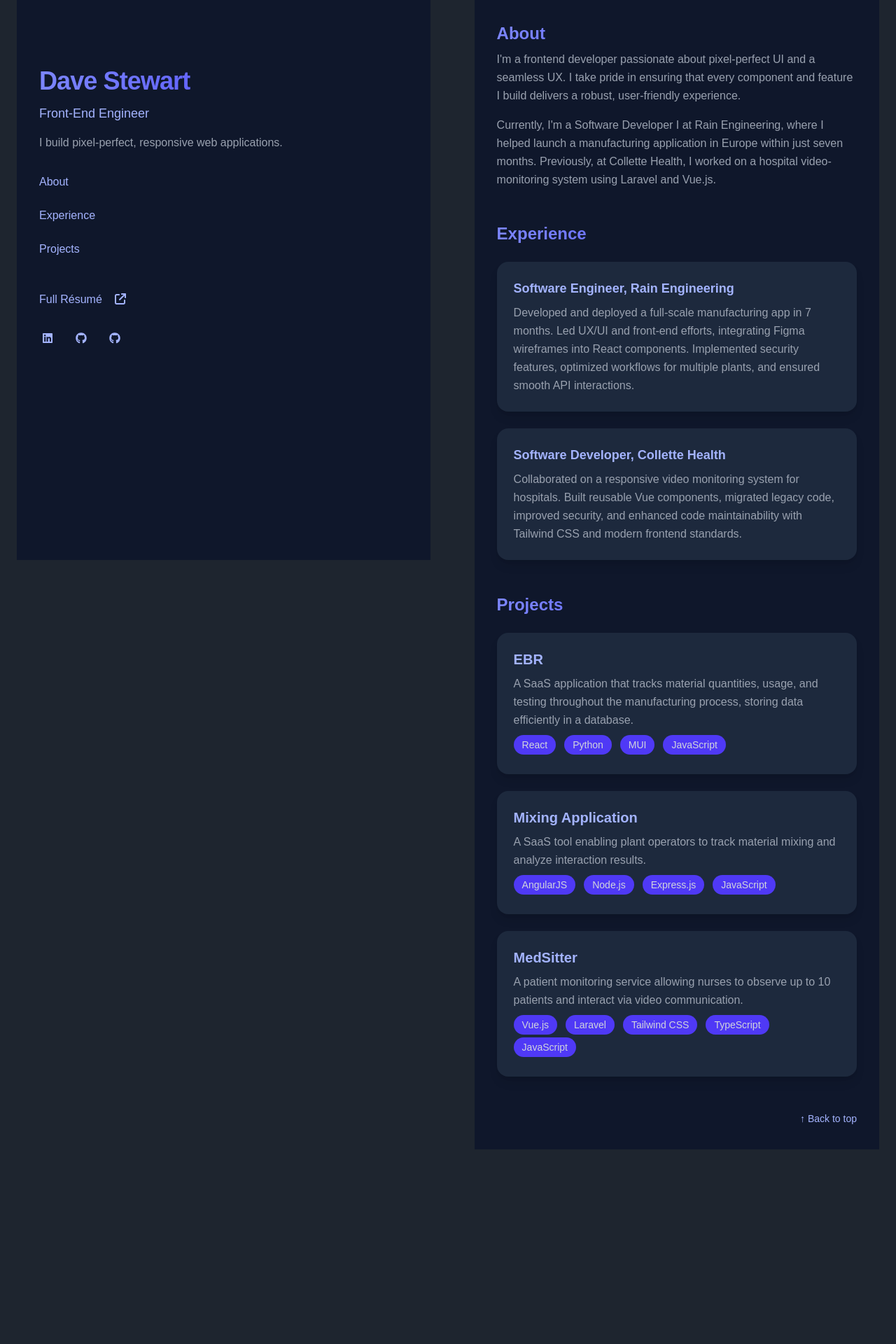
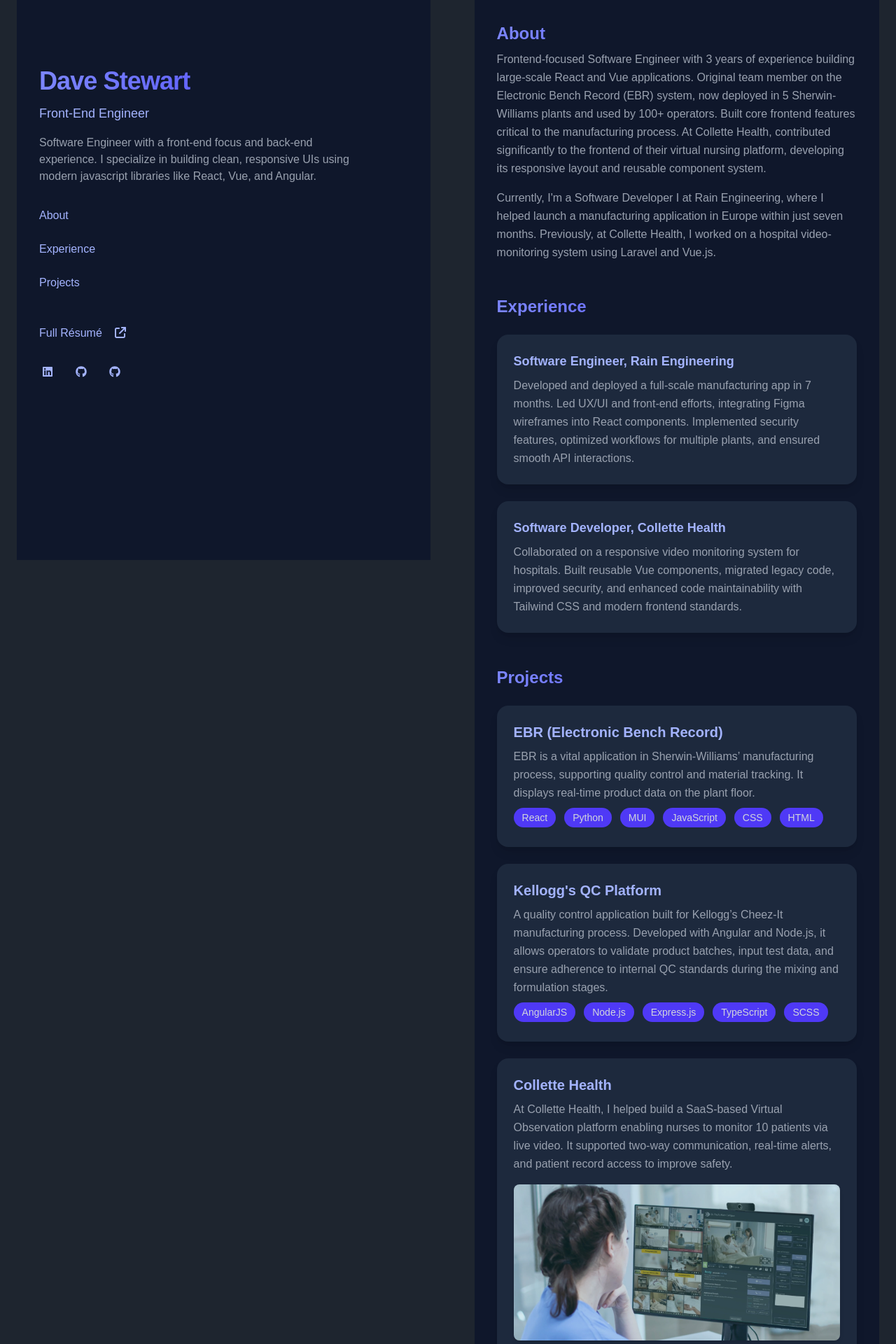
Before and after one commit to Stuman8818/my-portfolio, a Next.js app: page / in a window 1280 px wide. Shown: the top 1920 px of the page at 70% size. Before the commit the page ends 1642 px from the top, so only its background shows below. Built offline with nearby package versions, Linux system fonts and the light colour scheme.

Commit message:
update projects

```diff
--- a/package.json
+++ b/package.json
@@ -28,6 +28,7 @@
     "@types/react-dom": "^19",
     "eslint": "^9",
     "eslint-config-next": "15.2.3",
+    "prettier": "3.5.3",
     "tailwindcss": "^4",
     "typescript": "^5"
   }
--- a/src/app/components/portfolio-content.tsx
+++ b/src/app/components/portfolio-content.tsx
@@ -1,6 +1,7 @@
 // app/components/Content.tsx
 import type { FC } from "react";
 import Link from "next/link";
+import Image from "next/image";
 
 interface Experience {
   company: string;
@@ -37,23 +38,23 @@ const experiences: Experience[] = [
 
 const projects: Project[] = [
   {
-    name: "EBR",
+    name: "EBR (Electronic Bench Record)",
     description:
-      "A SaaS application that tracks material quantities, usage, and testing throughout the manufacturing process, storing data efficiently in a database.",
-    stack: ["React", "Python", "MUI", "JavaScript"],
+      "EBR is a vital application in Sherwin-Williams’ manufacturing process, supporting quality control and material tracking. It displays real-time product data on the plant floor.",
+    stack: ["React", "Python", "MUI", "JavaScript", "CSS", "HTML"],
   },
   {
-    name: "Mixing Application",
+    name: "Kellogg's QC Platform",
     description:
-      "A SaaS tool enabling plant operators to track material mixing and analyze interaction results.",
-    stack: ["AngularJS", "Node.js", "Express.js", "JavaScript"],
+      "A quality control application built for Kellogg’s Cheez-It manufacturing process. Developed with Angular and Node.js, it allows operators to validate product batches, input test data, and ensure adherence to internal QC standards during the mixing and formulation stages.",
+    stack: ["AngularJS", "Node.js", "Express.js", "TypeScript", "SCSS"],
   },
   {
-    name: "MedSitter",
+    name: "Collette Health",
     externalUrl:
       "https://www.collettehealth.com/solutions/#VirtualNursing",
     description:
-      "A patient monitoring service allowing nurses to observe up to 10 patients and interact via video communication.",
+      "At Collette Health, I helped build a SaaS-based Virtual Observation platform enabling nurses to monitor 10 patients via live video. It supported two-way communication, real-time alerts, and patient record access to improve safety.",
     stack: ["Vue.js", "Laravel", "Tailwind CSS", "TypeScript", "JavaScript"],
   },
 ];
@@ -71,9 +72,11 @@ const PortFolioContent: FC = () => {
         </h2>
 
         <p className="text-gray-400 leading-relaxed mt-2">
-          I&apos;m a frontend developer passionate about pixel-perfect UI and a
-          seamless UX. I take pride in ensuring that every component and
-          feature I build delivers a robust, user-friendly experience.
+          Frontend-focused Software Engineer with 3 years of experience building large-scale React and Vue applications.
+          Original team member on the Electronic Bench Record (EBR) system, now deployed in 5 Sherwin-Williams plants and
+          used by 100+ operators. Built core frontend features critical to the manufacturing process. At Collette Health,
+          contributed significantly to the frontend of their virtual nursing platform, developing its responsive layout and
+          reusable component system.
         </p>
         <p className="text-gray-400 leading-relaxed mt-4">
           Currently, I&apos;m a Software Developer I at Rain Engineering, where
@@ -145,6 +148,18 @@ const PortFolioContent: FC = () => {
             <p className="text-gray-400 leading-relaxed mt-2">
               {proj.description}
             </p>
+            {proj.name === "Collette Health" && (
+              <div className="mt-4">
+                <Image
+                  src="/ColletteHealth.png"
+                  alt="Collette Health screenshot"
+                  width={800}
+                  height={450}
+                  className="rounded-lg shadow-md"
+                />
+              </div>
+            )}
+
             <ul className="flex flex-wrap mt-2 text-gray-300">
               {proj.stack.map((tech) => (
                 <li
--- a/src/app/components/portfolio-header.tsx
+++ b/src/app/components/portfolio-header.tsx
@@ -17,7 +17,7 @@ const PortFolioHeader: FC = () => {
             Front-End Engineer
           </h2>
           <p className="mt-4 text-gray-400">
-            I build pixel-perfect, responsive web applications.
+            Software Engineer with a front-end focus and back-end experience. I specialize in building clean, responsive UIs using modern javascript libraries like React, Vue, and Angular.
           </p>
         </div>
 
@@ -62,7 +62,7 @@ const PortFolioHeader: FC = () => {
             Full Résumé
           </a>
           <a
-            href="https://drive.google.com/uc?export=download&id=1ZrSHKzl1dpGv9xpu7TrT7-3nrKjYShuQ"
+            href="https://docs.google.com/document/d/1HMR2gQ4dF4H6WZr2eI_MHeUKZK2LXjrhTAG-3KBer_0/export?format=pdf"
             className="ml-4 text-indigo-300 hover:text-indigo-400 transition-colors"
             target="_blank"
             rel="noopener noreferrer"
```
Also changed, not shown: public/ColletteHealth.png (added), 1 other file (tests, documents, lock files or other folders).
